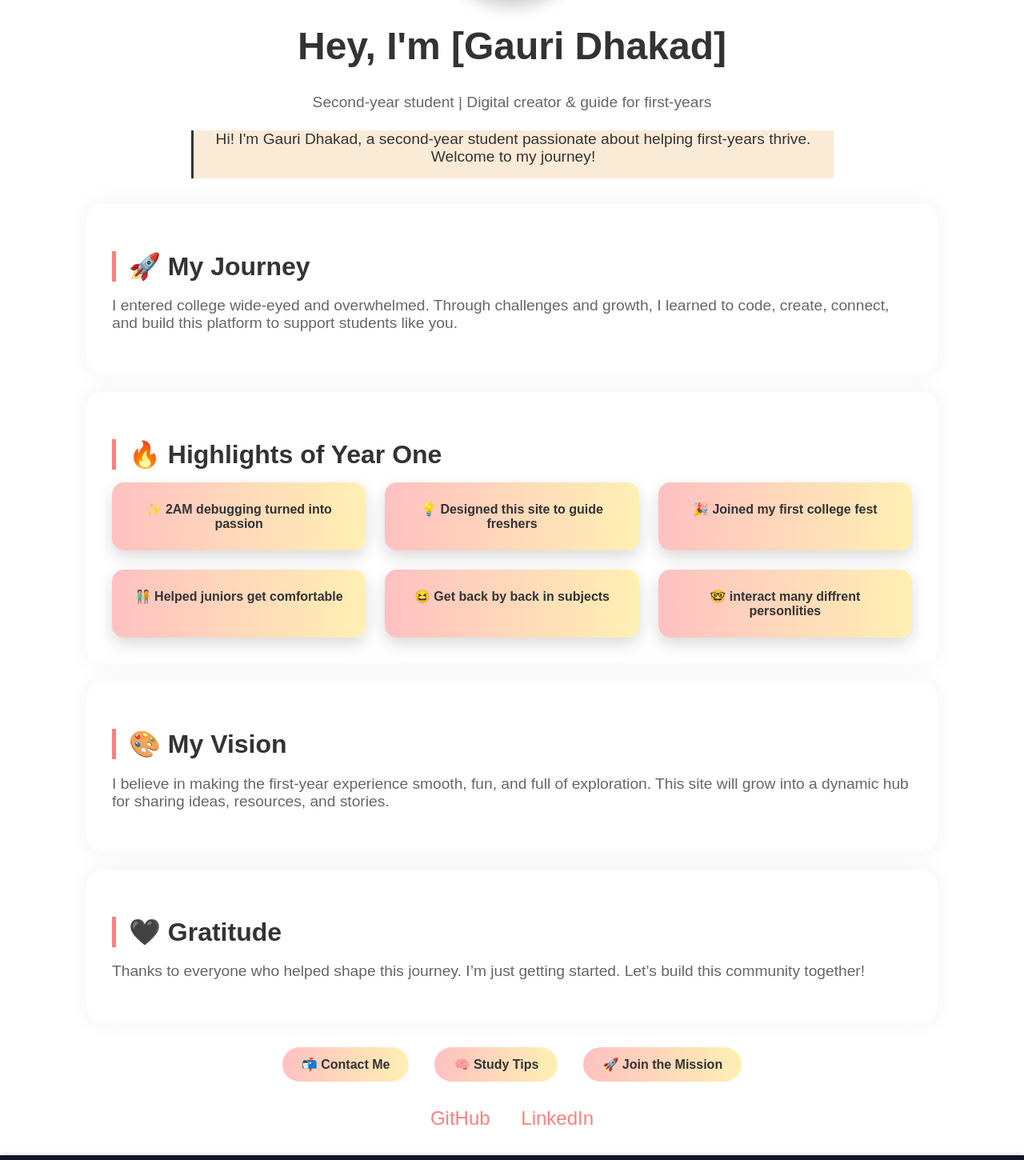
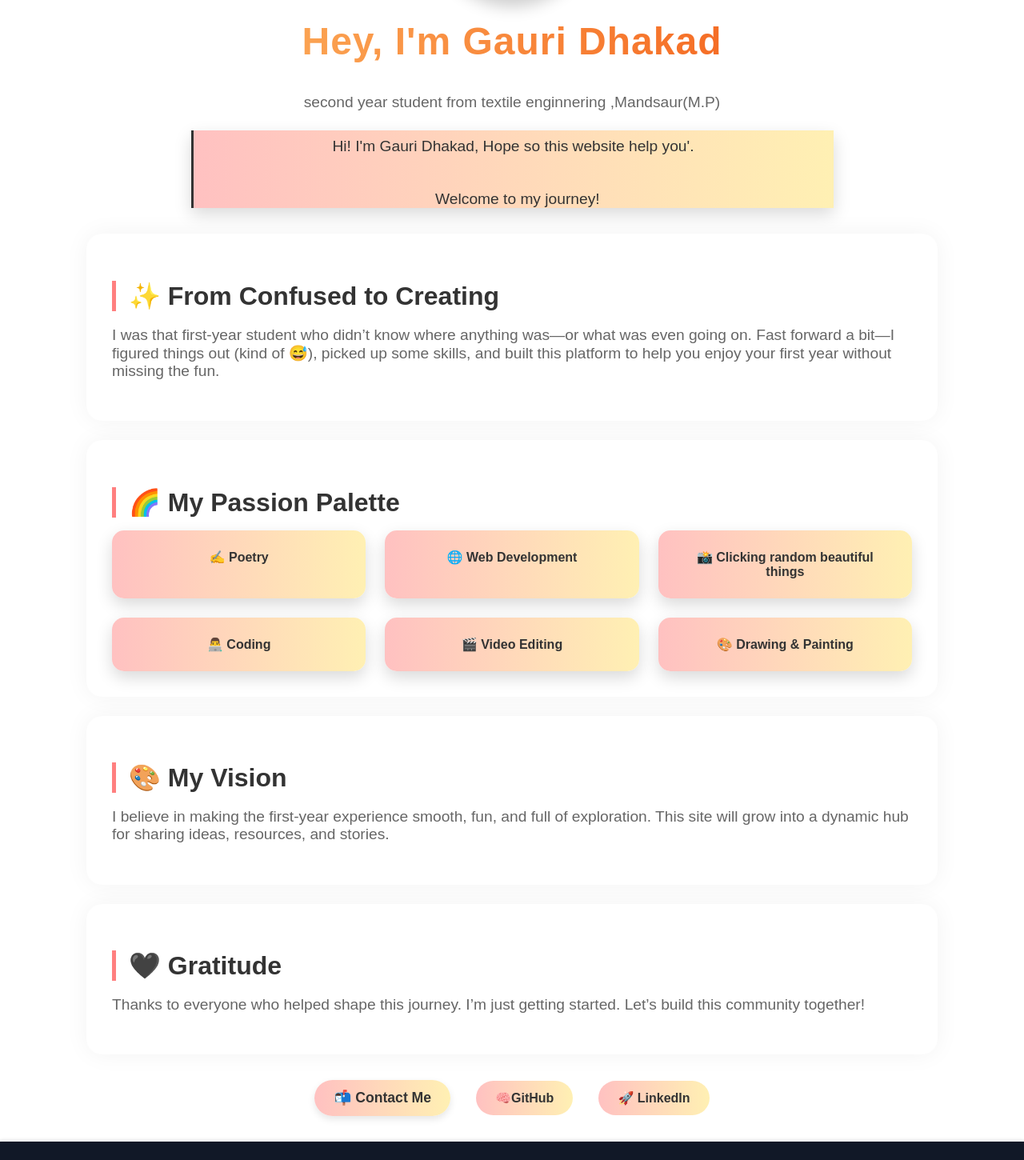
Before and after one commit to Lion-o4/event-planner, an Angular app: page /about-me in a window 1280 px wide. Shown: the part 300-1750 px from the top of the page at 80% size. Built offline with nearby package versions, Linux system fonts and the light colour scheme.

Commit message:
feat(about):Added text and styles

```diff
--- a/src/app/Components/about/about.html
+++ b/src/app/Components/about/about.html
@@ -3,31 +3,32 @@
     <div class="profile-container">
       <img src="myphoto.jpg" alt="" />
     </div>
-    <h1>Hey, I'm [Gauri Dhakad]</h1>
+    <h1 class="animated-intro">Hey, I'm Gauri Dhakad</h1>
     <p class="para">
-      Second-year student | Digital creator & guide for first-years
+      second year student from textile enginnering ,Mandsaur(M.P)
     </p>
     <div id="typedText" class="typewriter">{{typedText}}</div>
   </header>
 
   <section>
-    <h2>🚀 My Journey</h2>
+    <h2>✨ From Confused to Creating</h2>
     <p>
-      I entered college wide-eyed and overwhelmed. Through challenges and
-      growth, I learned to code, create, connect, and build this platform to
-      support students like you.
+      I was that first-year student who didn’t know where anything was—or what
+      was even going on. Fast forward a bit—I figured things out (kind of 😅),
+      picked up some skills, and built this platform to help you enjoy your
+      first year without missing the fun.
     </p>
   </section>
 
   <section>
-    <h2>🔥 Highlights of Year One</h2>
+    <h2>🌈 My Passion Palette</h2>
     <div class="grid">
-      <div class="card">✨ 2AM debugging turned into passion</div>
-      <div class="card">💡 Designed this site to guide freshers</div>
-      <div class="card">🎉 Joined my first college fest</div>
-      <div class="card">🧑‍🤝‍🧑 Helped juniors get comfortable</div>
-      <div class="card">😆 Get back by back in subjects</div>
-      <div class="card">🤓 interact many diffrent personlities</div>
+      <div class="card">✍️ Poetry</div>
+      <div class="card">🌐 Web Development</div>
+      <div class="card">📸 Clicking random beautiful things</div>
+      <div class="card">👨‍💻 Coding</div>
+      <div class="card">🎬 Video Editing</div>
+      <div class="card">🎨 Drawing & Painting</div>
     </div>
   </section>
 
@@ -49,18 +50,17 @@
   </section>
 
   <div class="footer-buttons">
-    <a>📬 Contact Me</a>
-    <a>🧠 Study Tips</a>
-    <a>🚀 Join the Mission</a>
-  </div>
-
-  <div class="social-links">
-    <a href="https://github.com/yourusername" target="_blank"> GitHub</a>
+    <a
+      href="mailto:gauridhakad9893@gmail.com"
+      tagret="_blank"
+      class="contact-button"
+      >📬 Contact Me</a
+    >
+    <a href="https://github.com/yourusername" target="_blank">🧠GitHub</a>
     <a
       href="https://www.linkedin.com/in/gauri-dhakad-782b38310?utm_source=share&utm_campaign=share_via&utm_content=profile&utm_medium=android_app"
       target="_blank"
-    >
-      LinkedIn</a
-    >
+      >🚀 LinkedIn
+    </a>
   </div>
 </div>
--- a/src/app/Components/about/about.scss
+++ b/src/app/Components/about/about.scss
@@ -40,64 +40,44 @@ $gradient-light: linear-gradient(to right, #ffc1c1, #fff0b3);
     .profile-container:hover img {
       transform: scale(1.1);
     }
+  }
 
-    // .zoom-image {
-    //   transition: transform 0.3s ease;
-    //   cursor: zoom-in;
+  // h1 {
+  //   font-size: 3rem;
+  //   font-weight: 700;
+  // }
+  .animated-intro {
+    font-size: 3rem;
+    text-align: center;
+    font-family: "Poppins", sans-serif;
+    font-weight: 700;
+    background: linear-gradient(90deg, #ffc56e, hsl(17, 93%, 49%));
+    -webkit-background-clip: text;
+    -webkit-text-fill-color: transparent;
+    animation: popFade 2s ease-in-out, bounce 2s infinite;
+    letter-spacing: 1px;
+    margin-top: 2rem;
+  }
 
-    //   &:hover {
-    //     transform: scale(1.5); // Change 1.5 to control zoom level
-    //   }
+  @keyframes popFade {
+    0% {
+      opacity: 0;
+      transform: scale(0.8);
+    }
+    100% {
+      opacity: 1;
+      transform: scale(1);
+    }
   }
-  // img {
-  //   width: 150px;
-  //   height: 150px;
-  //   border-radius: 50%;
-  //   border: 4px solid #333;
-  //   box-shadow: 0 0 25px rgba(0, 0, 0, 0.1);
-  //   margin-bottom: 1rem;
-  // }
-  // .zoom-container {
-  //   width: 300px;
-  //   height: 200px;
-  //   overflow: hidden;
-  //   border-radius: 10px;
-  // }
 
-  // .zoom-container img {
-  //   width: 100%;
-  //   height: 100%;
-  //   object-fit: cover;
-  //   transition: transform 0.5s ease;
-  // }
-
-  // .zoom-container:hover img {
-  //   transform: scale(1.2);
-  // }
-  // .circle-container {
-  //   width: 150px;
-  //   height: 150px;
-  //   margin: 0 auto; /* center horizontally */
-  //   border-radius: 50%;
-  //   overflow: hidden;
-  //   transition: transform 0.3s ease;
-  // }
-
-  // .circle-container img {
-  //   width: 100%;
-  //   height: 100%;
-  //   object-fit: cover; /* fill circle properly */
-  //   display: block;
-  //   transition: transform 0.5s ease;
-  // }
-
-  // .circle-container:hover img {
-  //   transform: scale(1.1); /* Zoom on hover */
-  // }
-
-  h1 {
-    font-size: 3rem;
-    font-weight: 700;
+  @keyframes bounce {
+    0%,
+    100% {
+      transform: translateY(0);
+    }
+    50% {
+      transform: translateY(-6px);
+    }
   }
 
   p {
@@ -113,10 +93,19 @@ $gradient-light: linear-gradient(to right, #ffc1c1, #fff0b3);
     overflow: hidden;
     max-width: 800px;
     animation: blinkCursor 0.8s steps(1) infinite;
-    min-height: 60px;
+    min-height: 70px;
 
     background-clip: border-box;
-    background-color: antiquewhite;
+
+    padding-top: 9px;
+    transition: transform 0.3s ease, box-shadow 0.3s ease;
+    box-shadow: 0 8px 20px rgba(0, 0, 0, 0.15);
+    background: linear-gradient(to right, #ffc1c1, #fff0b3);
+
+    &:hover {
+      transform: translateY(-5px) scale(1.02);
+      box-shadow: 0 10px 25px rgba(0, 0, 0, 0.2);
+    }
   }
 }
 
@@ -177,6 +166,7 @@ section {
     display: inline-block;
     font-weight: 600;
     transition: transform 0.3s ease, box-shadow 0.3s ease;
+    background: linear-gradient(to right, #ffc1c1, #fff0b3);
 
     &:hover {
       transform: scale(1.05);
@@ -185,30 +175,21 @@ section {
   }
 }
 
-.social-links {
-  text-align: center;
-  margin-top: 2rem;
-
-  a {
-    margin: 0 1rem;
-    font-size: 1.5rem;
-    color: #ff7f7f;
-    text-decoration: none;
-    transition: transform 0.3s;
-
-    &:hover {
-      transform: scale(1.2);
-      color: #fdd835;
-    }
-  }
+.contact-button {
+  display: inline-block;
+  background: linear-gradient(90deg, #ffc1cc, #ffe6b3);
+  color: #333;
+  font-family: "Poppins", sans-serif;
+  font-weight: 600;
+  padding: 12px 24px;
+  border-radius: 40px;
+  text-decoration: none;
+  font-size: 1.1rem;
+  box-shadow: 0 4px 10px rgba(0, 0, 0, 0.1);
+  transition: transform 0.2s ease, box-shadow 0.2s ease;
 }
 
-@keyframes blinkCursor {
-  0%,
-  100% {
-    border-color: #333;
-  }
-  50% {
-    border-color: transparent;
-  }
+.contact-button:hover {
+  transform: scale(1.05);
+  box-shadow: 0 6px 15px rgba(0, 0, 0, 0.15);
 }
--- a/src/app/Components/about/about.ts
+++ b/src/app/Components/about/about.ts
@@ -7,7 +7,10 @@ import { Component } from '@angular/core';
   styleUrl: './about.scss',
 })
 export class About {
-  fullText: string = `Hi! I'm Gauri Dhakad, a second-year student passionate about helping first-years thrive. Welcome to my journey!`;
+  fullText: string = `Hi! I'm Gauri Dhakad, Hope so this website help you'.
+
+
+  Welcome to my journey!`;
   typedText: string = '';
   index: number = 0;
 
--- a/src/app/Components/footer/footer.html
+++ b/src/app/Components/footer/footer.html
@@ -4,10 +4,8 @@
       <div class="about-event">
         <h2 class="foot-head">IITD EVENTS</h2>
         <p class="para">
-          Lorem ipsum dolor sit amet consectetur adipisicing elit. Cum,
-          reprehenderit temporibus! Cumque voluptatem quos possimus eius
-          laboriosam ut adipisci id, voluptate non nulla ea nihil minima dolore
-          facere, iste dolorem?
+          This Website built for you .To help you navigating through the initial
+          few Weeks.
         </p>
       </div>
       <div class="quick-links">
--- a/src/app/Components/footer/footer.scss
+++ b/src/app/Components/footer/footer.scss
@@ -46,7 +46,6 @@ $gradient: linear-gradient(to right, #ff4e50, #f9d423);
 }
 
 .para {
-  color: rgb(156 163 175 / var(--tw-text-opacity, 1));
   margin: 0;
   font-size: 0.95rem;
 
@@ -71,7 +70,7 @@ $gradient: linear-gradient(to right, #ff4e50, #f9d423);
     text-align: center;
   }
 
-  > div {
+  div {
     margin-bottom: 2rem;
 
     @media (min-width: 768px) {
--- a/src/index.html
+++ b/src/index.html
@@ -16,10 +16,14 @@
       gtag("config", "G-E5614SX30R");
     </script>
     <meta charset="utf-8" />
-    <title>EventPlanner</title>
+    <title>Gauri's Event App</title>
     <base href="/" />
     <meta name="viewport" content="width=device-width, initial-scale=1" />
-    <link rel="icon" type="image/x-icon" href="favicon.ico" />
+    <link
+      rel="icon"
+      type="image/x-icon"
+      href="indian-institute-of-technology-delhi-logo-png_seeklogo-483677.png"
+    />
     <link
       href="https://fonts.googleapis.com/css2?family=Orbitron:wght@500&family=Inter:wght@400;600&display=swap"
       rel="stylesheet"
```
Also changed, not shown: public/indian-institute-of-technology-delhi-logo-png_seeklogo-483677.png (added).
